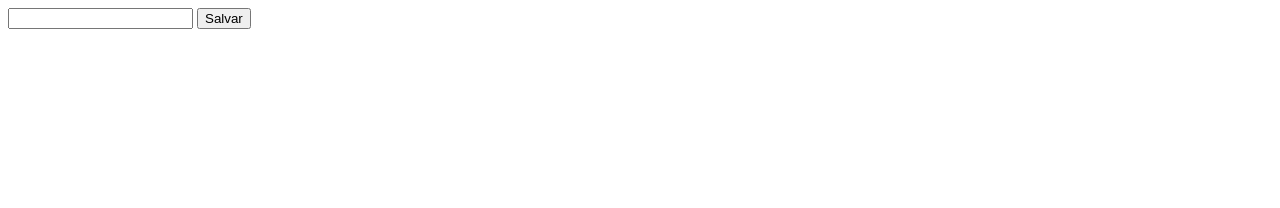
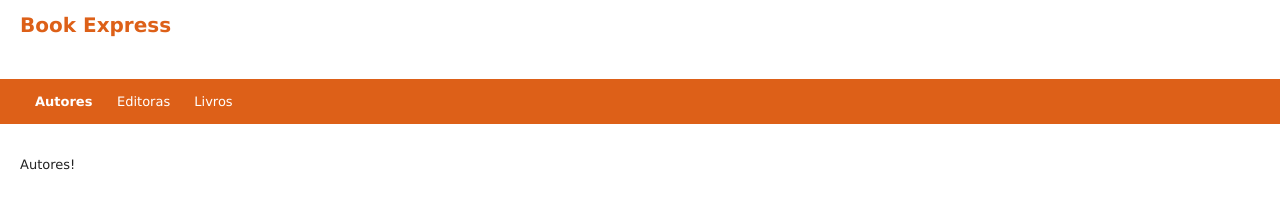
Before and after one commit to aprende-ai/book-express, a website: page app/index.html in a window 1280 px wide. Drawn offline with Linux system fonts and the light colour scheme.

Commit message:
adicionando navegação

```diff
--- /dev/null
+++ b/app/assets/main.css
@@ -0,0 +1,57 @@
+*{
+    font-family: verdana;
+    font-size: 13px;
+    color: #222;
+}
+
+body{
+    margin: 0;
+}
+
+header{
+    padding-bottom: 15px;
+}
+
+header h1{
+    color: #DD6018;
+    font-size: 20px;
+    margin-left: 20px;
+}
+
+nav{
+    background-color: #DD6018;
+    color: #FFF;
+}
+
+nav a,
+nav a:active,
+nav a:visited{
+    color: #FFF;
+    text-decoration: none;
+}
+
+nav a.active{
+    font-weight: bold;
+}
+
+nav a:hover{
+    font-weight: bold;
+}
+
+nav ul{
+    list-style: none;
+    padding: 15px;
+}
+
+nav ul li{
+    display: inline;
+    margin-left: 20px;
+}
+
+main .panel:not(#autores){
+    display: none;
+}
+
+main .panel{
+    padding: 20px;
+}
--- /dev/null
+++ b/app/assets/main.js
@@ -0,0 +1,34 @@
+const divAutores = document.getElementById('autores');
+const divEditoras = document.getElementById('editoras');
+const divLivros = document.getElementById('livros');
+const navLinkAutores = document.getElementById('navLinkAutores');
+const navLinkEditoras = document.getElementById('navLinkEditoras');
+const navLinkLivros = document.getElementById('navLinkLivros');
+
+
+function goToPanel(panel){
+    divAutores.style.display = 'none';
+    divEditoras.style.display = 'none';
+    divLivros.style.display = 'none';
+
+    navLinkAutores.className='';
+    navLinkEditoras.className='';
+    navLinkLivros.className='';
+
+    switch(panel){
+        case 'autores':
+            divAutores.style.display = 'block';
+            navLinkAutores.className='active';
+            break;
+        case 'editoras':
+            divEditoras.style.display = 'block';
+            navLinkEditoras.className='active';
+            break;
+        case 'livros':
+            divLivros.style.display = 'block';
+            navLinkLivros.className='active';
+            break;
+        default:
+            throw new Error('"'+panel+'" is not a valid panel');
+    }
+}
--- a/app/index.html
+++ b/app/index.html
@@ -8,12 +8,50 @@
 
     <body>
 
+        <link rel="stylesheet" href="assets/main.css" />
+
+        <header>
+            <h1> Book Express </h1>
+        </header>
+        <nav>
+            <ul>
+                <li> <a id="navLinkAutores" href="#" class="active" onclick="goToPanel('autores')"> Autores </a> </li>
+                <li> <a id="navLinkEditoras" href="#" onclick="goToPanel('editoras')"> Editoras </a> </li>
+                <li> <a id="navLinkLivros" href="#" onclick="goToPanel('livros')"> Livros </a> </li>
+            </ul>
+        </nav>
+
+        <main>
+
+            <div id="autores" class="panel">
+                Autores!
+            </div>
+
+            <div id="editoras" class="panel">
+                Editoras!
+            </div>
+
+            <div id="livros" class="panel">
+                Livros!
+            </div>
+
+        </main>
+
+        <script src="assets/main.js"> </script>
+
+    </body>
+
+</html>
+
+
+<!--
+
 <div class="container">
 
     <div class="left">
 
         <input id="nome-livro" type="text" />
-                <button onclick="salvarLivro()"> Salvar </button>
+        <button onclick="saveBook()"> Salvar </button>
 
     </div>
 
@@ -29,6 +67,4 @@
 <script src="assets/controles.js"> </script>
 <script src="assets/interface.js"> </script>
 
-    </body>
-
-</html>
+-->
```
Lines whose indentation alone changed are shown as unchanged.
